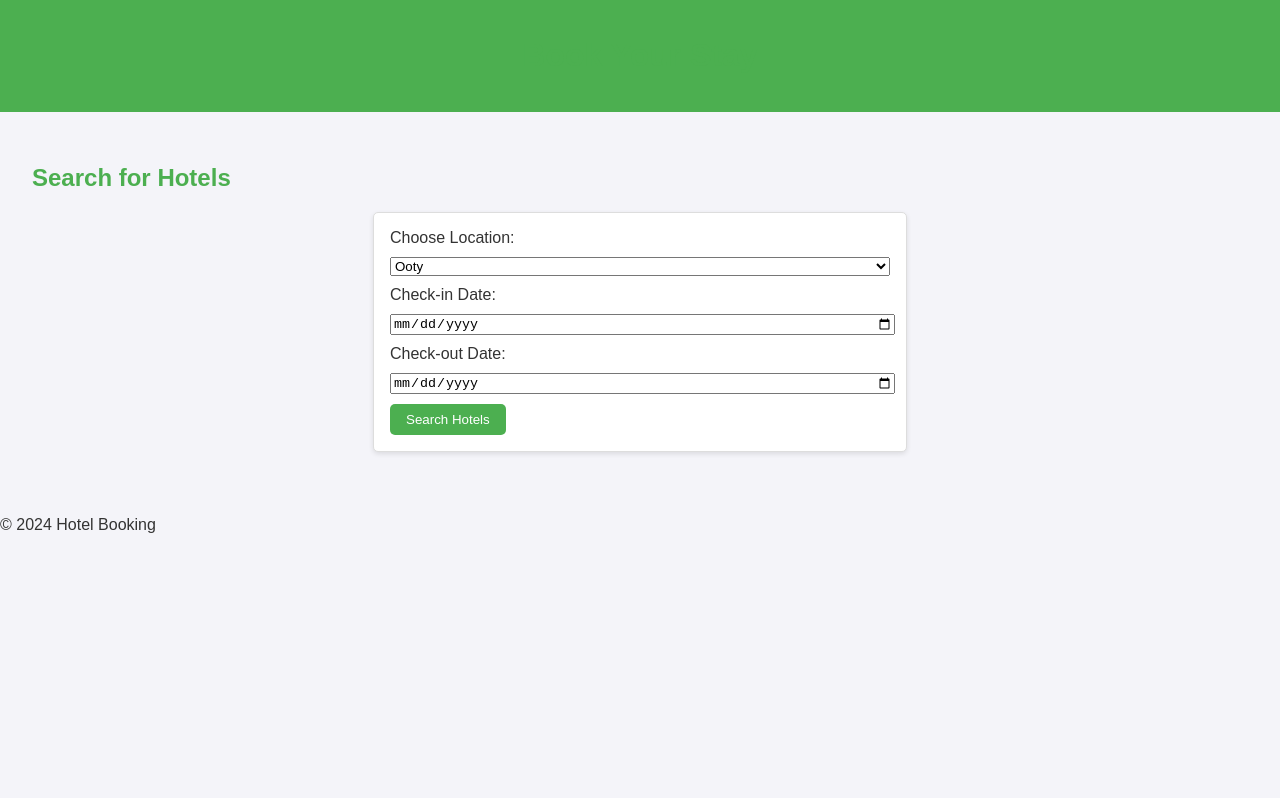
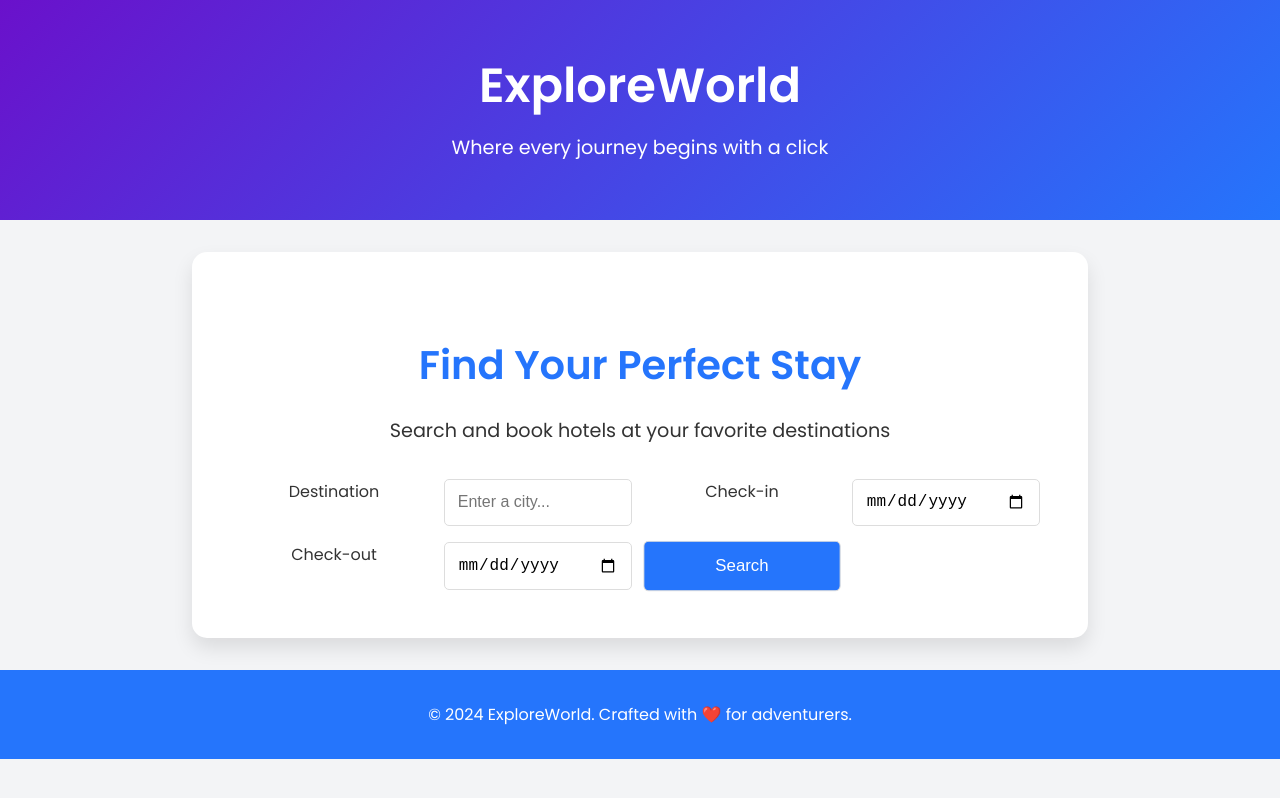
Before and after one commit to shyamganesh07/Software-Development, a website: page index.html in a window 1280 px wide. Drawn offline with Linux system fonts and the light colour scheme.

Commit message:
index.html

```diff
--- a/index.html
+++ b/index.html
@@ -3,45 +3,264 @@
 <head>
     <meta charset="UTF-8">
     <meta name="viewport" content="width=device-width, initial-scale=1.0">
-    <title>Hotel Booking</title>
-    <link rel="stylesheet" href="styles.css">
+    <title>ExploreWorld - Travel Redefined</title>
+    <link href="https://fonts.googleapis.com/css2?family=Poppins:wght@400;600&display=swap" rel="stylesheet">
+    <style>
+        /* General Styling */
+        body {
+            font-family: 'Poppins', Arial, sans-serif;
+            margin: 0;
+            background: #f3f4f6;
+            color: #333;
+            line-height: 1.6;
+            overflow-x: hidden;
+        }
+
+        /* Header Section */
+        header {
+            background: linear-gradient(135deg, #6a11cb, #2575fc);
+            color: white;
+            padding: 3rem 0;
+            text-align: center;
+            position: relative;
+        }
+
+        header .container {
+            animation: slide-down 1s ease-out;
+        }
+
+        header h1 {
+            font-size: 3rem;
+            margin: 0;
+            animation: fade-in 2s ease-in-out;
+        }
+
+        header p {
+            margin: 0.5rem 0;
+            font-size: 1.2rem;
+            animation: fade-in 2.5s ease-in-out;
+        }
+
+        /* Hero Section */
+        #hero {
+            background: white;
+            padding: 3rem;
+            margin: 2rem auto;
+            max-width: 800px;
+            border-radius: 15px;
+            box-shadow: 0 10px 20px rgba(0, 0, 0, 0.1);
+            text-align: center;
+            position: relative;
+            animation: zoom-in 1.5s ease-out;
+        }
+
+        #hero h2 {
+            margin-bottom: 1rem;
+            font-size: 2.5rem;
+            color: #2575fc;
+        }
+
+        #hero p {
+            margin-bottom: 2rem;
+            color: #333;
+            font-size: 1.2rem;
+        }
+
+        /* Form Styling */
+        form {
+            display: grid;
+            gap: 1rem;
+            grid-template-columns: repeat(auto-fit, minmax(150px, 1fr));
+            animation: fade-in 2s ease-in-out;
+        }
+
+        input, button {
+            padding: 0.8rem;
+            font-size: 1rem;
+            border: 1px solid #ddd;
+            border-radius: 5px;
+            transition: all 0.3s ease-in-out;
+        }
+
+        input:focus {
+            border-color: #2575fc;
+            box-shadow: 0 0 5px rgba(37, 117, 252, 0.3);
+        }
+
+        button {
+            background: #2575fc;
+            color: white;
+            cursor: pointer;
+            transform: scale(1);
+            animation: pulse 2s infinite;
+        }
+
+        button:hover {
+            background: #6a11cb;
+            transform: scale(1.1);
+        }
+
+        /* Results Section */
+        #results {
+            background: white;
+            padding: 2rem;
+            margin: 2rem auto;
+            max-width: 800px;
+            border-radius: 15px;
+            box-shadow: 0 10px 20px rgba(0, 0, 0, 0.1);
+            animation: slide-up 1s ease-in-out;
+        }
+
+        ul {
+            list-style: none;
+            padding: 0;
+        }
+
+        ul li {
+            padding: 1rem;
+            margin-bottom: 1rem;
+            background: #f9f9f9;
+            border: 1px solid #ddd;
+            border-radius: 10px;
+            display: flex;
+            justify-content: space-between;
+            align-items: center;
+            transition: transform 0.3s ease, box-shadow 0.3s ease;
+        }
+
+        ul li:hover {
+            transform: translateY(-5px);
+            box-shadow: 0 5px 15px rgba(0, 0, 0, 0.1);
+        }
+
+        /* Footer */
+        footer {
+            text-align: center;
+            padding: 1rem;
+            background: #2575fc;
+            color: white;
+            margin-top: 2rem;
+        }
+
+        /* Animations */
+        @keyframes fade-in {
+            from {
+                opacity: 0;
+            }
+            to {
+                opacity: 1;
+            }
+        }
+
+        @keyframes slide-down {
+            from {
+                transform: translateY(-100%);
+            }
+            to {
+                transform: translateY(0);
+            }
+        }
+
+        @keyframes slide-up {
+            from {
+                transform: translateY(100%);
+            }
+            to {
+                transform: translateY(0);
+            }
+        }
+
+        @keyframes zoom-in {
+            from {
+                transform: scale(0.8);
+                opacity: 0;
+            }
+            to {
+                transform: scale(1);
+                opacity: 1;
+            }
+        }
+
+        @keyframes pulse {
+            0%, 100% {
+                transform: scale(1);
+            }
+            50% {
+                transform: scale(1.05);
+            }
+        }
+    </style>
 </head>
 <body>
     <header>
-        <h1>Book Your Stay</h1>
+        <div class="container">
+            <h1>ExploreWorld</h1>
+            <p>Where every journey begins with a click</p>
+        </div>
     </header>
     <main>
-        <section id="search">
-            <h2>Search for Hotels</h2>
-            <form id="bookingForm">
-                <label for="location">Choose Location:</label>
-                <select id="location" name="location" required>
-                    <option value="ooty">Ooty</option>
-                    <option value="kodaikanal">Kodaikanal</option>
-                    <option value="munnar">Munnar</option>
-                </select>
-                <label for="checkin">Check-in Date:</label>
-                <input type="date" id="checkin" name="checkin" required>
-                <label for="checkout">Check-out Date:</label>
-                <input type="date" id="checkout" name="checkout" required>
-                <button type="button" id="searchHotels">Search Hotels</button>
+        <section id="hero">
+            <h2>Find Your Perfect Stay</h2>
+            <p>Search and book hotels at your favorite destinations</p>
+            <form id="searchForm">
+                <label for="destination">Destination</label>
+                <input type="text" id="destination" placeholder="Enter a city..." required>
+                <label for="checkin">Check-in</label>
+                <input type="date" id="checkin" required>
+                <label for="checkout">Check-out</label>
+                <input type="date" id="checkout" required>
+                <button type="submit">Search</button>
             </form>
         </section>
         <section id="results" style="display: none;">
             <h2>Available Hotels</h2>
             <ul id="hotelList"></ul>
-            <label for="paymentMethod">Payment Method:</label>
-            <select id="paymentMethod" required>
-                <option value="gpay">Google Pay</option>
-                <option value="card">Credit/Debit Card</option>
-                <option value="paypal">PayPal</option>
-            </select>
-            <button type="button" id="payNow">Pay Now</button>
         </section>
     </main>
     <footer>
-        <p>&copy; 2024 Hotel Booking</p>
+        <p>&copy; 2024 ExploreWorld. Crafted with ❤️ for adventurers.</p>
     </footer>
-    <script src="script.js"></script>
+    <script>
+        document.getElementById("searchForm").addEventListener("submit", async function (e) {
+            e.preventDefault();
+
+            const destination = document.getElementById("destination").value.trim();
+            const checkin = document.getElementById("checkin").value;
+            const checkout = document.getElementById("checkout").value;
+
+            if (!destination || !checkin || !checkout) {
+                alert("Please fill in all the fields!");
+                return;
+            }
+
+            const response = await fetch("http://localhost:3000/searchHotels", {
+                method: "POST",
+                headers: { "Content-Type": "application/json" },
+                body: JSON.stringify({ location: destination })
+            });
+
+            const hotels = await response.json();
+            const hotelList = document.getElementById("hotelList");
+            hotelList.innerHTML = "";
+
+            if (hotels.length > 0) {
+                hotels.forEach(hotel => {
+                    const li = document.createElement("li");
+                    li.innerHTML = `
+                        <span><strong>${hotel.name}</strong> - ₹${hotel.price_per_night}/night</span>
+                        <button onclick="bookHotel(${hotel.id})">Book Now</button>
+                    `;
+                    hotelList.appendChild(li);
+                });
+                document.getElementById("results").style.display = "block";
+            } else {
+                alert("No hotels found for the selected destination.");
+            }
+        });
+
+        function bookHotel(hotelId) {
+            alert(`Booking hotel with ID ${hotelId}!`);
+        }
+    </script>
 </body>
 </html>
```
